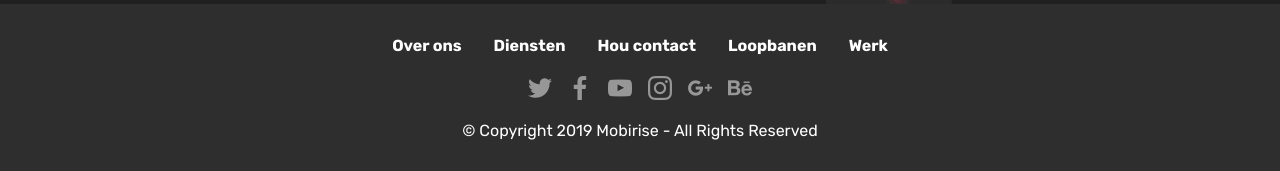
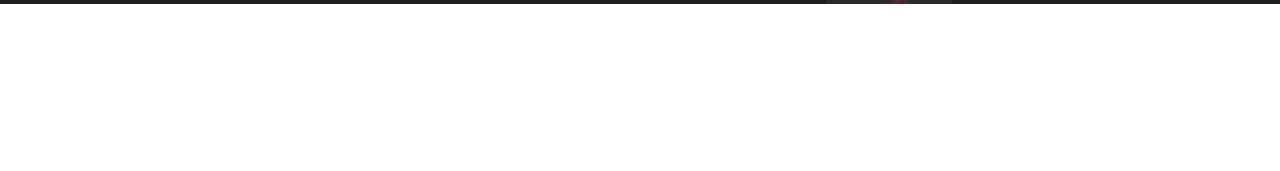
Before and after one commit to julianpoelmann/Vultrix-Official-Website, a plain HTML site: page index.html in a window 1280 px wide. Shown: the part 796-967 px from the top of the page. After the commit the page ends 800 px from the top, so only its background shows below. Drawn offline with Linux system fonts and the light colour scheme.

Commit message:
create github pages

```diff
--- a/assets/mobirise/css/mbr-additional.css
+++ b/assets/mobirise/css/mbr-additional.css
@@ -1816,81 +1816,3 @@ body {
 .cid-rtvcJ5InkT {
   background-image: url("../../../assets/images/vultrix-head-image-2000x1185.png");
 }
-.cid-rtvkglYsgw {
-  padding-top: 30px;
-  padding-bottom: 30px;
-  background-color: #2e2e2e;
-}
-.cid-rtvkglYsgw .row-links {
-  width: 100%;
-  -webkit-justify-content: center;
-  justify-content: center;
-}
-.cid-rtvkglYsgw .social-row {
-  width: 100%;
-  -webkit-justify-content: center;
-  justify-content: center;
-}
-.cid-rtvkglYsgw .media-container-row {
-  -webkit-flex-direction: column;
-  flex-direction: column;
-  -webkit-justify-content: center;
-  justify-content: center;
-  -webkit-align-items: center;
-  align-items: center;
-}
-.cid-rtvkglYsgw .media-container-row .foot-menu {
-  list-style: none;
-  display: flex;
-  -webkit-justify-content: center;
-  justify-content: center;
-  -webkit-flex-wrap: wrap;
-  flex-wrap: wrap;
-  padding: 0;
-  margin-bottom: 0;
-}
-.cid-rtvkglYsgw .media-container-row .foot-menu li {
-  padding: 0 1rem 1rem 1rem;
-}
-.cid-rtvkglYsgw .media-container-row .foot-menu li p {
-  margin: 0;
-}
-.cid-rtvkglYsgw .media-container-row .social-list {
-  padding-left: 0;
-  margin-bottom: 0;
-  list-style: none;
-  display: flex;
-  -webkit-flex-wrap: wrap;
-  flex-wrap: wrap;
-  -webkit-justify-content: flex-end;
-  justify-content: flex-end;
-}
-.cid-rtvkglYsgw .media-container-row .social-list .mbr-iconfont-social {
-  font-size: 1.5rem;
-  color: #ffffff;
-}
-.cid-rtvkglYsgw .media-container-row .social-list .soc-item {
-  margin: 0 .5rem;
-}
-.cid-rtvkglYsgw .media-container-row .social-list a {
-  margin: 0;
-  opacity: .5;
-  -webkit-transition: .2s linear;
-  transition: .2s linear;
-}
-.cid-rtvkglYsgw .media-container-row .social-list a:hover {
-  opacity: 1;
-}
-@media (max-width: 767px) {
-  .cid-rtvkglYsgw .media-container-row .social-list {
-    -webkit-justify-content: center;
-    justify-content: center;
-  }
-}
-.cid-rtvkglYsgw .media-container-row .row-copirayt {
-  word-break: break-word;
-  width: 100%;
-}
-.cid-rtvkglYsgw .media-container-row .row-copirayt p {
-  width: 100%;
-}
--- a/index.html
+++ b/index.html
@@ -15,7 +15,6 @@
   <link rel="stylesheet" href="assets/bootstrap/css/bootstrap.min.css">
   <link rel="stylesheet" href="assets/bootstrap/css/bootstrap-grid.min.css">
   <link rel="stylesheet" href="assets/bootstrap/css/bootstrap-reboot.min.css">
-  <link rel="stylesheet" href="assets/socicon/css/styles.css">
   <link rel="stylesheet" href="assets/animatecss/animate.min.css">
   <link rel="stylesheet" href="assets/dropdown/css/style.css">
   <link rel="stylesheet" href="assets/theme/css/style.css">
@@ -66,7 +65,7 @@
     </nav>
 </section>
 
-<section class="engine"><a href="https://mobirise.info/c">free web builder</a></section><section class="cid-rtvcJ5InkT mbr-fullscreen mbr-parallax-background" id="header2-2">
+<section class="engine"><a href="https://mobirise.info/z">best free css templates</a></section><section class="cid-rtvcJ5InkT mbr-fullscreen mbr-parallax-background" id="header2-2">
 
 
 
@@ -89,76 +88,6 @@ Vultrix Species</h1>
 
 </section>
 
-<section once="footers" class="cid-rtvkglYsgw" id="footer7-3">
-
-
-
-
-
-    <div class="container">
-        <div class="media-container-row align-center mbr-white">
-            <div class="row row-links">
-                <ul class="foot-menu">
-
-
-
-
-
-                <li class="foot-menu-item mbr-fonts-style display-7">
-                        <a class="text-white mbr-bold" href="#" target="_blank">Over ons</a>
-                    </li><li class="foot-menu-item mbr-fonts-style display-7">
-                        <a class="text-white mbr-bold" href="#" target="_blank">Diensten</a>
-                    </li><li class="foot-menu-item mbr-fonts-style display-7">
-                        <a class="text-white mbr-bold" href="#" target="_blank">Hou contact</a>
-                    </li><li class="foot-menu-item mbr-fonts-style display-7">
-                        <a class="text-white mbr-bold" href="#" target="_blank">Loopbanen</a>
-                    </li><li class="foot-menu-item mbr-fonts-style display-7">
-                        <a class="text-white mbr-bold" href="#" target="_blank">Werk</a>
-                    </li></ul>
-            </div>
-            <div class="row social-row">
-                <div class="social-list align-right pb-2">
-
-
-
-
-
-
-                <div class="soc-item">
-                        <a href="https://twitter.com/mobirise" target="_blank">
-                            <span class="socicon-twitter socicon mbr-iconfont mbr-iconfont-social"></span>
-                        </a>
-                    </div><div class="soc-item">
-                        <a href="https://www.facebook.com/pages/Mobirise/1616226671953247" target="_blank">
-                            <span class="socicon-facebook socicon mbr-iconfont mbr-iconfont-social"></span>
-                        </a>
-                    </div><div class="soc-item">
-                        <a href="https://www.youtube.com/c/mobirise" target="_blank">
-                            <span class="socicon-youtube socicon mbr-iconfont mbr-iconfont-social"></span>
-                        </a>
-                    </div><div class="soc-item">
-                        <a href="https://instagram.com/mobirise" target="_blank">
-                            <span class="socicon-instagram socicon mbr-iconfont mbr-iconfont-social"></span>
-                        </a>
-                    </div><div class="soc-item">
-                        <a href="https://plus.google.com/u/0/+Mobirise" target="_blank">
-                            <span class="socicon-googleplus socicon mbr-iconfont mbr-iconfont-social"></span>
-                        </a>
-                    </div><div class="soc-item">
-                        <a href="https://www.behance.net/Mobirise" target="_blank">
-                            <span class="socicon-behance socicon mbr-iconfont mbr-iconfont-social"></span>
-                        </a>
-                    </div></div>
-            </div>
-            <div class="row row-copirayt">
-                <p class="mbr-text mb-0 mbr-fonts-style mbr-white align-center display-7">
-                    © Copyright 2019 Mobirise - All Rights Reserved
-                </p>
-            </div>
-        </div>
-    </div>
-</section>
-
 
   <script src="assets/web/assets/jquery/jquery.min.js"></script>
   <script src="assets/popper/popper.min.js"></script>
```
Also changed, not shown: 1 other file.
